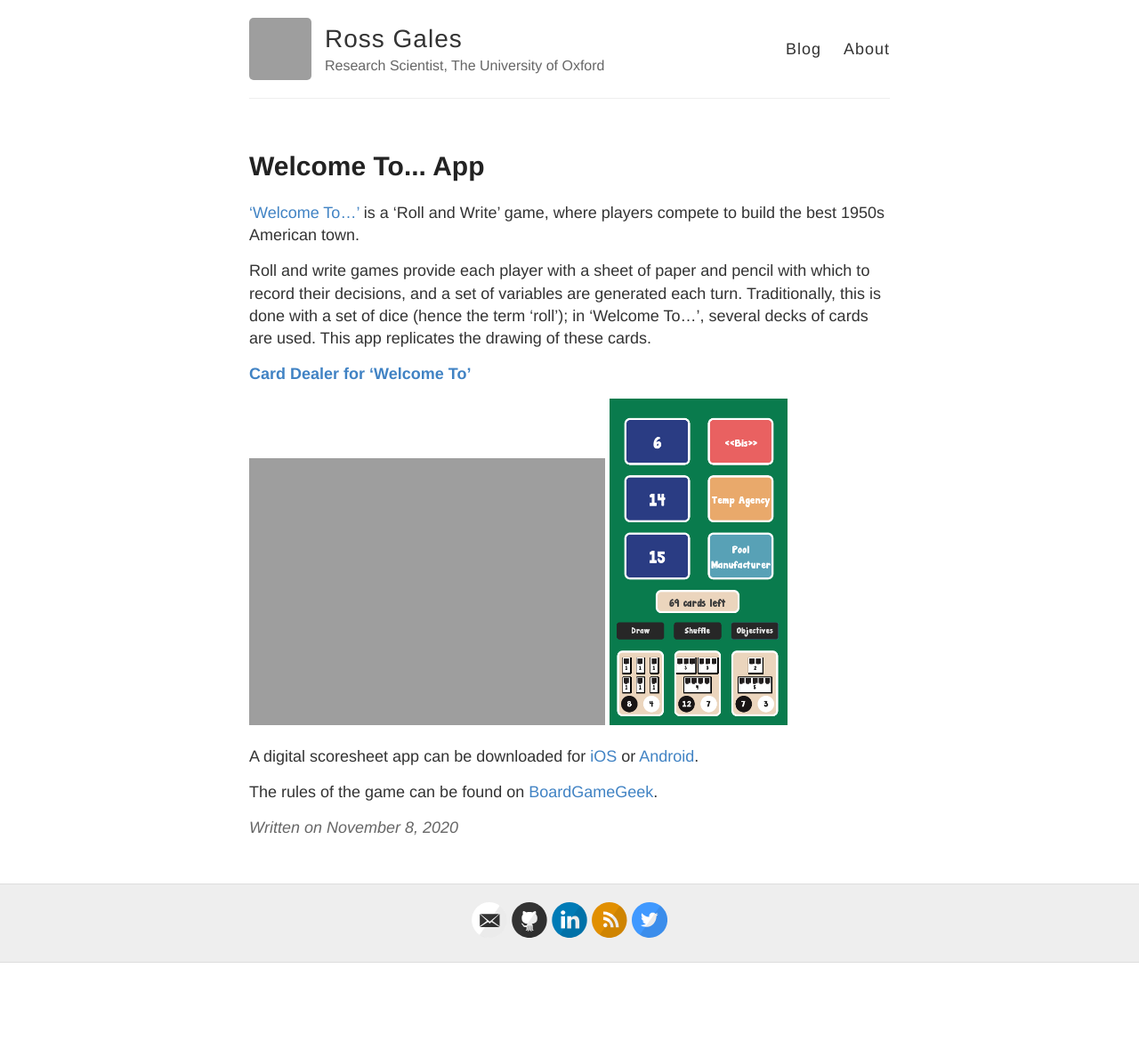
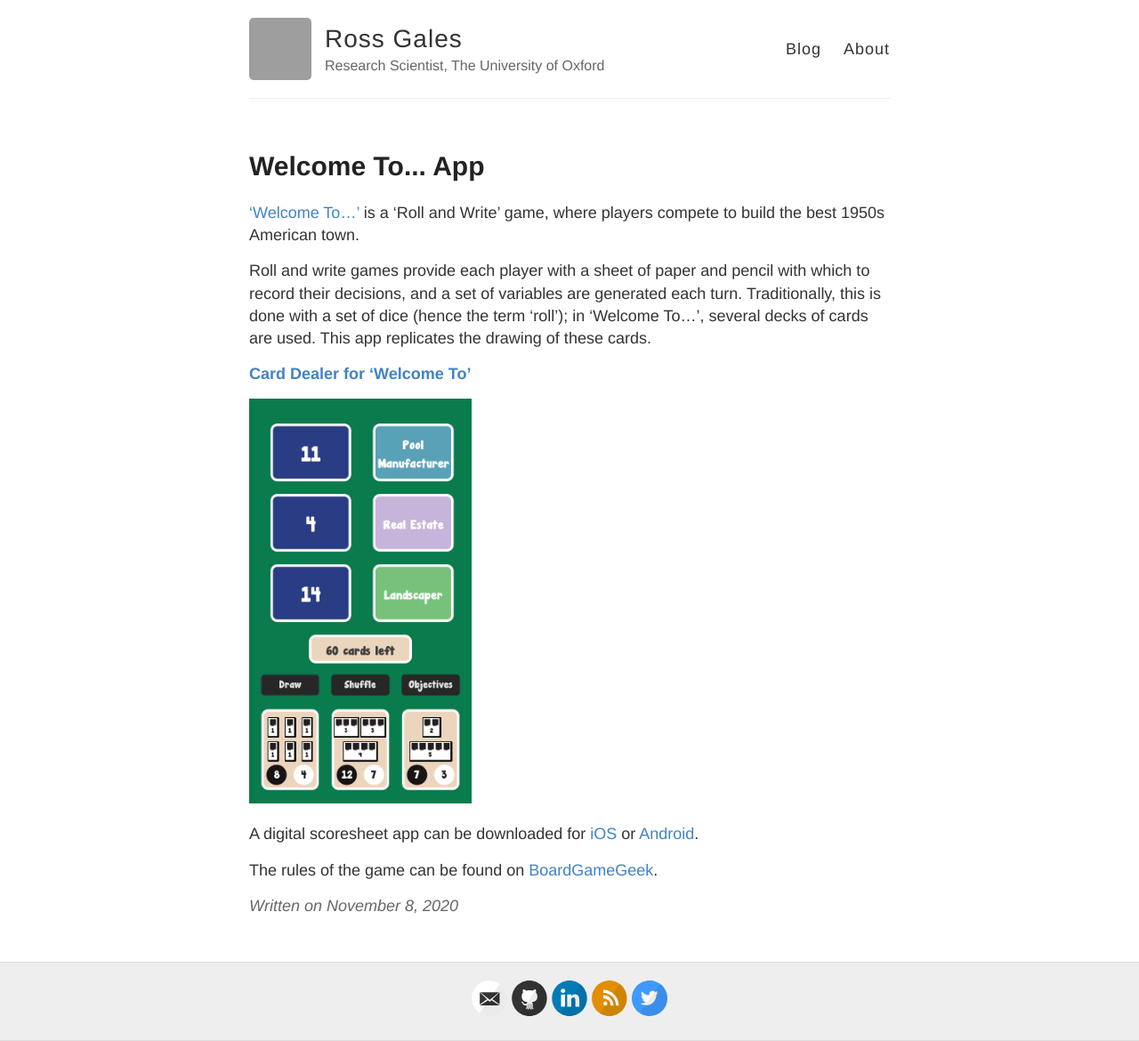
Before and after one commit to rosscg/rosscg.github.io, a Jekyll site: the page built from _posts/2020-11-8-Welcome-To.md, in a window 1280 px wide. Shown: the whole page at 89% size. Built offline with Jekyll 4.4.1, drawn with Linux system fonts in a browser that asks for light colours; comment, search, counter and statistics services are not loaded; before the commit the page ends 1082 px from its top, so only the background shows below that; grey boxes are pictures that could not be loaded.

Commit message:
WelcomeTo post

```diff
--- a/_posts/2020-11-8-Welcome-To.md
+++ b/_posts/2020-11-8-Welcome-To.md
@@ -9,8 +9,7 @@
 
 [**Card Dealer for 'Welcome To'**]({{ site.baseurl }}/welcometo/WelcomeTo.html){:target="_blank"}
 
-![Welcome To App](/images/posts/welcometo.png =200x)
-<img src="/images/posts/welcometo.png" alt="Welcome To App" width="200"/>
+<img src="/images/posts/welcometo.png" alt="Welcome To App" width="250"/>
 
 A digital scoresheet app can be downloaded for [iOS](https://apps.apple.com/us/app/welcome-to-your-perfect-home/id1358077007) or [Android](https://play.google.com/store/apps/details?id=com.bluecocker.welcome).
 
```
Also changed, not shown: README.md, images/posts/welcometo.png.
